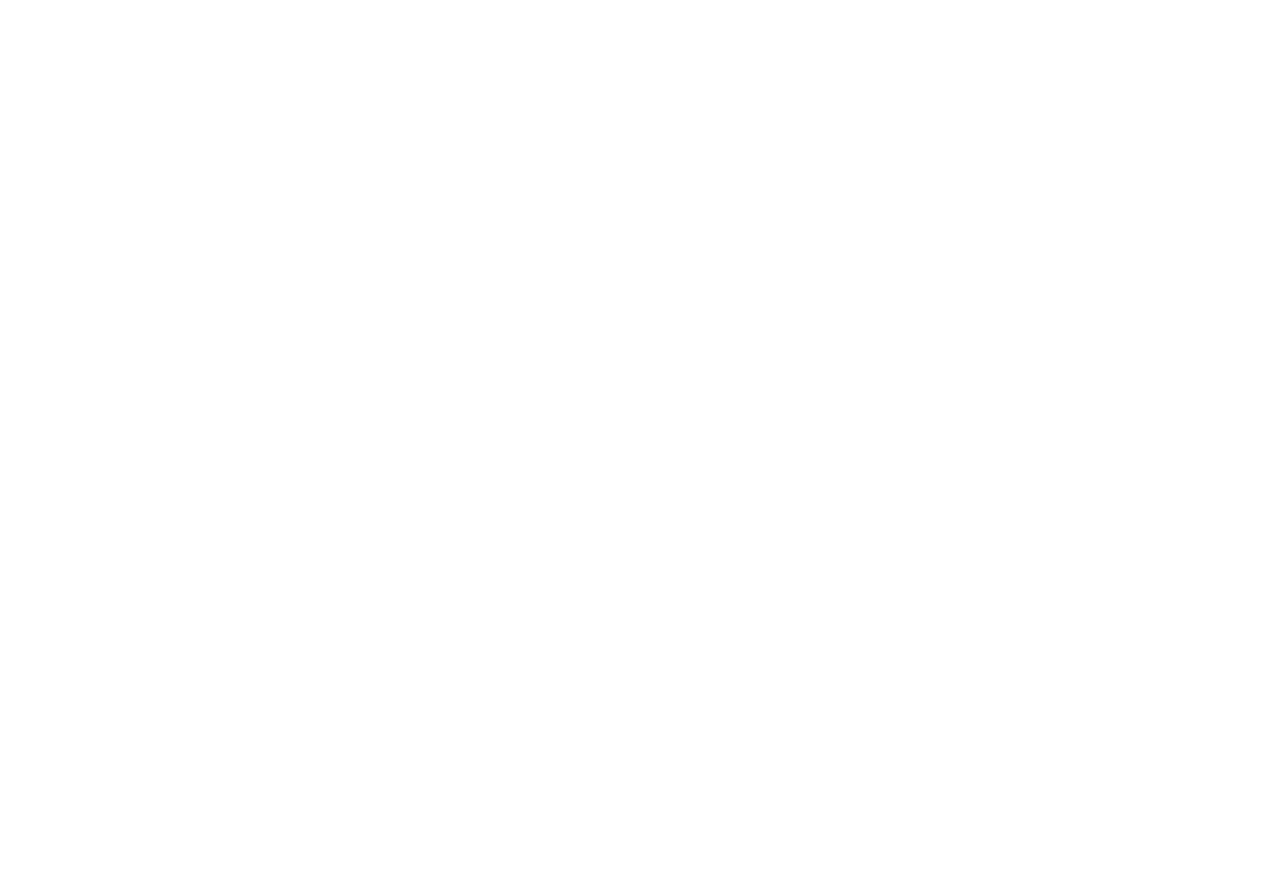
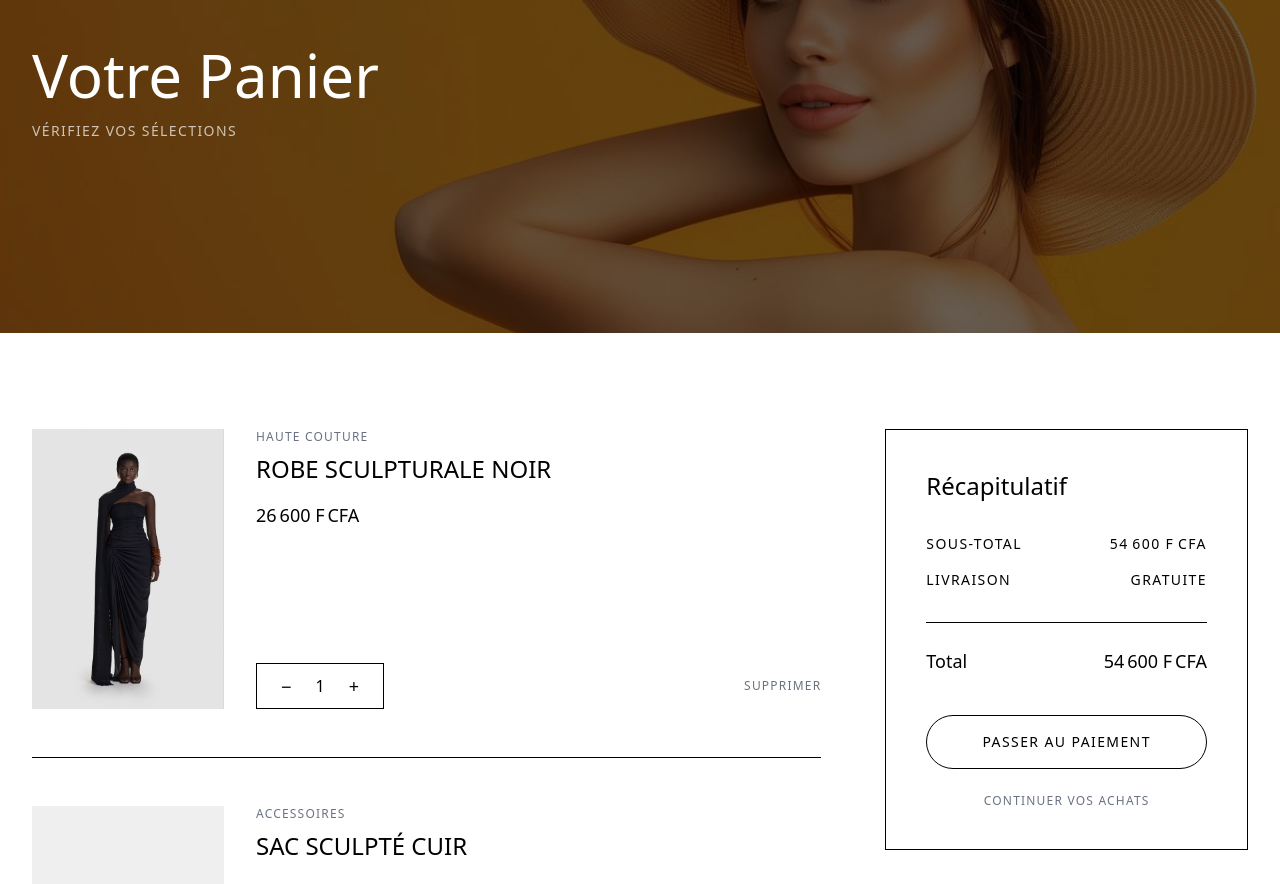
Before and after one commit to Marcemmanuel1/website-ecommerce, a React (Vite) app: page /cart in a window 1280 px wide. Before the commit this address had no page. Shown: the part 220-1104 px from the top of the page. Before the commit the page ends 800 px from the top, so only its background shows below. Built offline with nearby package versions, Linux system fonts and the light colour scheme.

Commit message:
first commit

```diff
--- a/src/App.tsx
+++ b/src/App.tsx
@@ -4,6 +4,7 @@
 import Detail from "./pages/Detail";
 import Product from "./pages/Product";
 import Login from "./pages/Login";
+import Cart from "./pages/Cart";
 function App() {
   return (
     <Router>
@@ -12,6 +13,7 @@
         <Route path="/detail" element={<Detail />} />
         <Route path="/products" element={<Product />} />
         <Route path="/login" element={<Login />} />
+        <Route path="/cart" element={<Cart />} />
 
       </Routes>
     </Router>
--- /dev/null
+++ b/src/pages/Cart.tsx
@@ -0,0 +1,164 @@
+import Navbar from "../components/Navbar";
+import Footer from "../components/Footer";
+
+interface CartItem {
+  id: number;
+  name: string;
+  category: string;
+  price: number;
+  image: string;
+  quantity: number;
+}
+
+const Cart = () => {
+  const cartItems: CartItem[] = [
+    {
+      id: 1,
+      name: "ROBE SCULPTURALE NOIR",
+      category: "HAUTE COUTURE",
+      price: 26600,
+      image: "/robe-noir.jpg",
+      quantity: 1,
+    },
+    {
+      id: 2,
+      name: "SAC SCULPTÉ CUIR",
+      category: "ACCESSOIRES",
+      price: 28000,
+      image: "/sac-en-cuir.jpg",
+      quantity: 1,
+    },
+  ];
+
+  const formatPrice = (price: number) =>
+    new Intl.NumberFormat("fr-FR", {
+      style: "currency",
+      currency: "XOF",
+    }).format(price);
+
+  const total = cartItems.reduce(
+    (acc, item) => acc + item.price * item.quantity,
+    0
+  );
+
+  return (
+    <div className="min-h-screen bg-white">
+      <Navbar cartItemsCount={cartItems.length} onCartClick={() => { }} />
+
+      {/* HERO */}
+      <section className="relative h-[60vh] flex items-center">
+        <div
+          className="absolute inset-0"
+          style={{
+            backgroundImage: "url('/hero-section-un.jpg')",
+            backgroundSize: "cover",
+            backgroundPosition: "center",
+          }}
+        />
+        <div className="absolute inset-0 bg-black/60" />
+
+        <div className="relative z-10 container mx-auto px-8">
+          <h1 className="text-5xl md:text-6xl font-light text-white mb-4">
+            Votre Panier
+          </h1>
+          <p className="text-sm tracking-widest uppercase text-white/70">
+            Vérifiez vos sélections
+          </p>
+        </div>
+      </section>
+
+      {/* CONTENT */}
+      <section className="py-24">
+        <div className="container mx-auto px-8 grid lg:grid-cols-3 gap-16">
+          {/* ITEMS */}
+          <div className="lg:col-span-2 space-y-12">
+            {cartItems.map((item) => (
+              <div
+                key={item.id}
+                className="flex flex-col md:flex-row gap-8 border-b pb-12"
+              >
+                {/* Image */}
+                <div className="w-full md:w-48 h-[280px] overflow-hidden">
+                  <img
+                    src={item.image}
+                    alt={item.name}
+                    className="w-full h-full object-cover"
+                  />
+                </div>
+
+                {/* Infos */}
+                <div className="flex-1 flex flex-col justify-between">
+                  <div>
+                    <p className="text-xs tracking-widest uppercase text-gray-500 mb-2">
+                      {item.category}
+                    </p>
+                    <h3 className="text-2xl font-light mb-4">
+                      {item.name}
+                    </h3>
+                    <p className="text-lg">
+                      {formatPrice(item.price)}
+                    </p>
+                  </div>
+
+                  {/* Actions */}
+                  <div className="flex items-center justify-between mt-8">
+                    <div className="flex items-center border px-4 py-2">
+                      <button className="px-2 text-lg">−</button>
+                      <span className="px-4">{item.quantity}</span>
+                      <button className="px-2 text-lg">+</button>
+                    </div>
+
+                    <button className="text-xs tracking-widest uppercase text-gray-500 hover:text-black transition">
+                      Supprimer
+                    </button>
+                  </div>
+                </div>
+              </div>
+            ))}
+          </div>
+
+          {/* SUMMARY */}
+          <div className="border p-10 h-fit">
+            <h2 className="text-2xl font-light mb-8">
+              Récapitulatif
+            </h2>
+
+            <div className="space-y-4 text-sm tracking-widest uppercase">
+              <div className="flex justify-between">
+                <span>Sous-total</span>
+                <span>{formatPrice(total)}</span>
+              </div>
+              <div className="flex justify-between">
+                <span>Livraison</span>
+                <span>Gratuite</span>
+              </div>
+            </div>
+
+            <div className="border-t mt-8 pt-6 flex justify-between text-lg">
+              <span>Total</span>
+              <span>{formatPrice(total)}</span>
+            </div>
+
+            <a
+              href="/checkout"
+              className="block mt-10 text-center border border-black py-4 rounded-full text-sm tracking-widest uppercase hover:bg-black hover:text-white transition-all duration-300"
+            >
+              Passer au paiement
+            </a>
+
+            <a
+              href="/"
+              className="block mt-6 text-center text-xs tracking-widest uppercase text-gray-500 hover:text-black transition"
+            >
+              Continuer vos achats
+            </a>
+          </div>
+        </div>
+      </section>
+
+      <Footer />
+    </div>
+  );
+};
+
+export default Cart;
```
